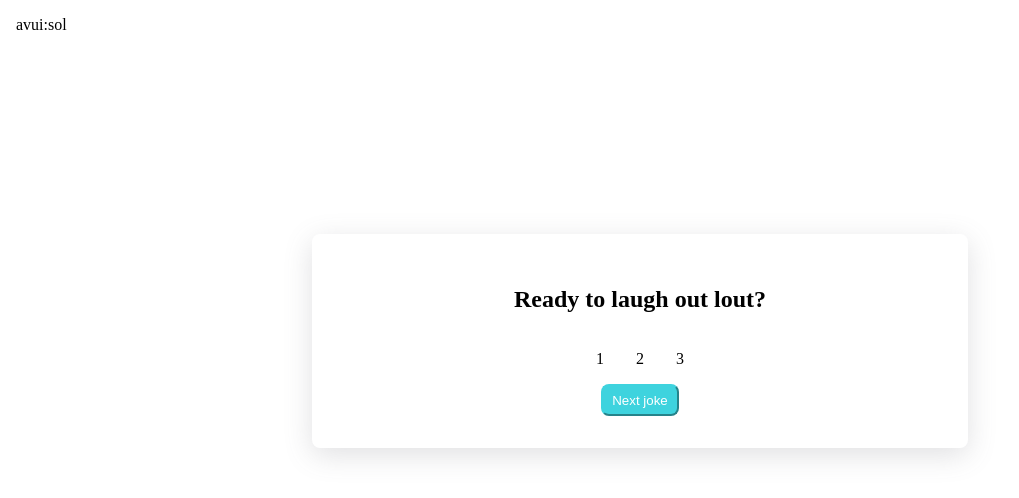
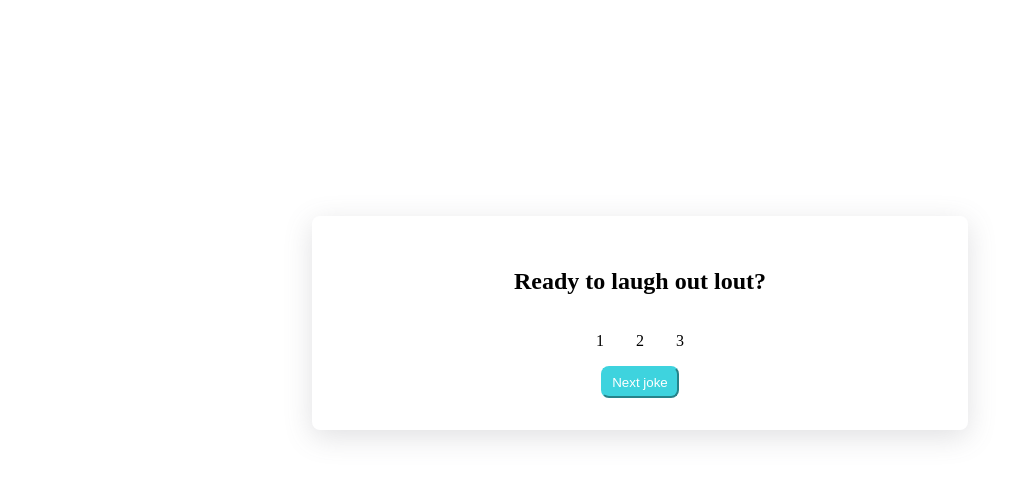
Before and after one commit to Gilsabo/it-academy-bcn-sprint-5, a plain HTML site: page index.html in a window 1280 px wide. Shown: the whole page, without its empty margins (0-1019 px from the left). Drawn offline with Linux system fonts and the light colour scheme.

Commit message:
Remove text from class weather

```diff
--- a/index.html
+++ b/index.html
@@ -8,7 +8,7 @@
     <title>Sprint-5</title>
 </head>
 <body>
-    <div class="weather">avui:sol</div>
+    <div class="weather"></div>
     <div class="container">
         <h2>Ready to laugh out lout?</h2>
         <h4 id="joke"></h4>
```
